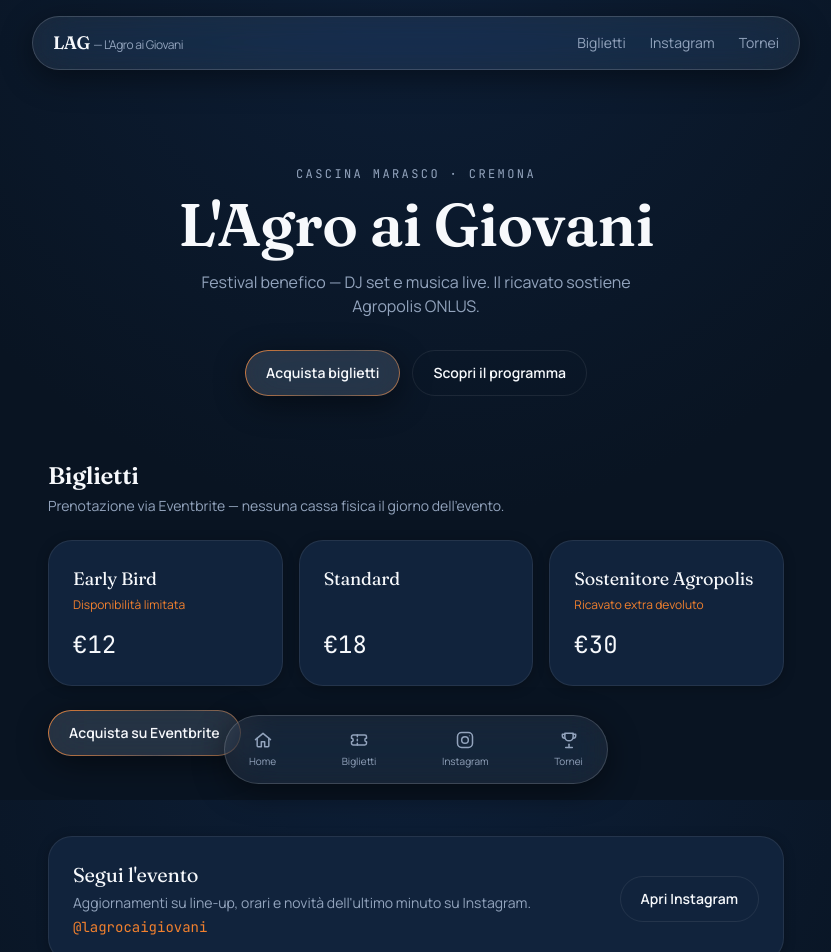
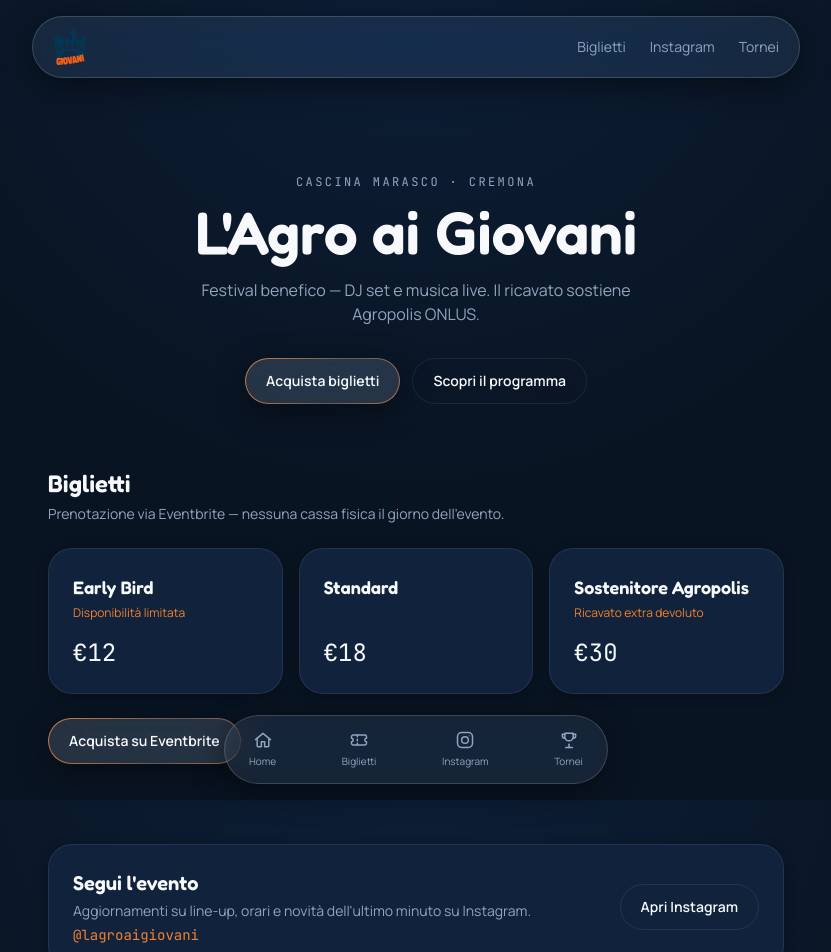
Before and after one commit to andreasalami/lag_app, a React (Vite) app: page / in a window 1280 px wide. Shown: the top 952 px of the page, without its empty margins (224-1055 px from the left). Built offline with nearby package versions, Linux system fonts and the light colour scheme; the HTML template or start-up script is replaced by a standard one.

Commit message:
Font: Fraunces -> Fredoka (rounded/festival, coerente col logo). Logo reale in navbar. Fix handle Instagram.

```diff
--- a/index.html
+++ b/index.html
@@ -11,7 +11,7 @@
     <link rel="preconnect" href="https://fonts.googleapis.com" />
     <link rel="preconnect" href="https://fonts.gstatic.com" crossorigin />
     <link
-      href="https://fonts.googleapis.com/css2?family=Fraunces:opsz,wght@9..144,400;9..144,600;9..144,700&family=Manrope:wght@400;500;600;700&family=JetBrains+Mono:wght@400;500&display=swap"
+      href="https://fonts.googleapis.com/css2?family=Fredoka:wght@500;600;700&family=Manrope:wght@400;500;600;700&family=JetBrains+Mono:wght@400;500&display=swap"
       rel="stylesheet"
     />
   </head>
--- a/src/components/layout/Navbar.tsx
+++ b/src/components/layout/Navbar.tsx
@@ -2,9 +2,9 @@ export function Navbar() {
   return (
     <header className="sticky top-0 z-50 px-4 pt-4">
       <div className="glass-elevated mx-auto flex max-w-3xl items-center justify-between rounded-[var(--radius-pill)] px-5 py-3">
-        <span className="font-display text-lg font-semibold tracking-tight">
-          LAG <span className="text-[var(--text-secondary)] font-body text-xs font-normal">— L'Agro ai Giovani</span>
-        </span>
+        <a href="#home" className="flex items-center gap-2">
+          <img src="/logo-lag.png" alt="L'Agro ai Giovani" className="h-9 w-auto" />
+        </a>
         <nav className="hidden gap-6 text-sm text-[var(--text-secondary)] sm:flex">
           <a href="#biglietti" className="hover:text-[var(--text-primary)]">Biglietti</a>
           <a href="#social" className="hover:text-[var(--text-primary)]">Instagram</a>
--- a/src/features/social/InstagramLink.tsx
+++ b/src/features/social/InstagramLink.tsx
@@ -2,7 +2,7 @@ import { Card } from "../../components/ui/Card";
 import { Button } from "../../components/ui/Button";
 
 // Placeholder: sostituire con l'handle reale della pagina evento.
-const INSTAGRAM_HANDLE = "lagrocaigiovani";
+const INSTAGRAM_HANDLE = "lagroaigiovani";
 
 export function InstagramLink() {
   return (
--- a/src/index.css
+++ b/src/index.css
@@ -28,8 +28,8 @@ body {
 }
 
 h1, h2, h3 {
-  font-family: "Fraunces", serif;
-  letter-spacing: -0.01em;
+  font-family: "Fredoka", sans-serif;
+  font-weight: 600;
 }
 
 :focus-visible {
--- a/tailwind.config.js
+++ b/tailwind.config.js
@@ -4,7 +4,7 @@ export default {
   theme: {
     extend: {
       fontFamily: {
-        display: ["Fraunces", "serif"],
+        display: ["Fredoka", "sans-serif"],
         body: ["Manrope", "sans-serif"],
         mono: ["'JetBrains Mono'", "monospace"],
       },
```
Also changed, not shown: public/logo-lag.png (added).
